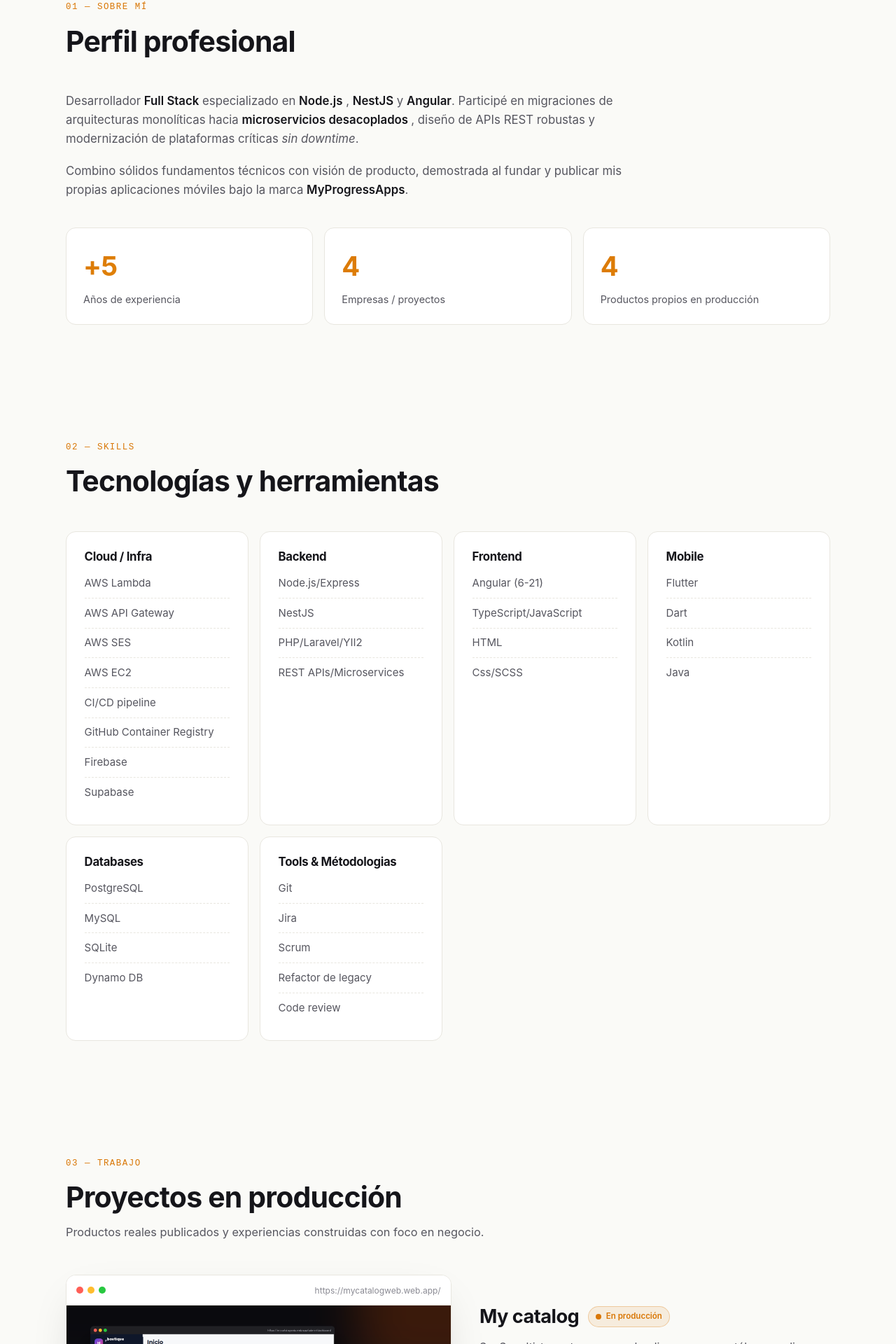
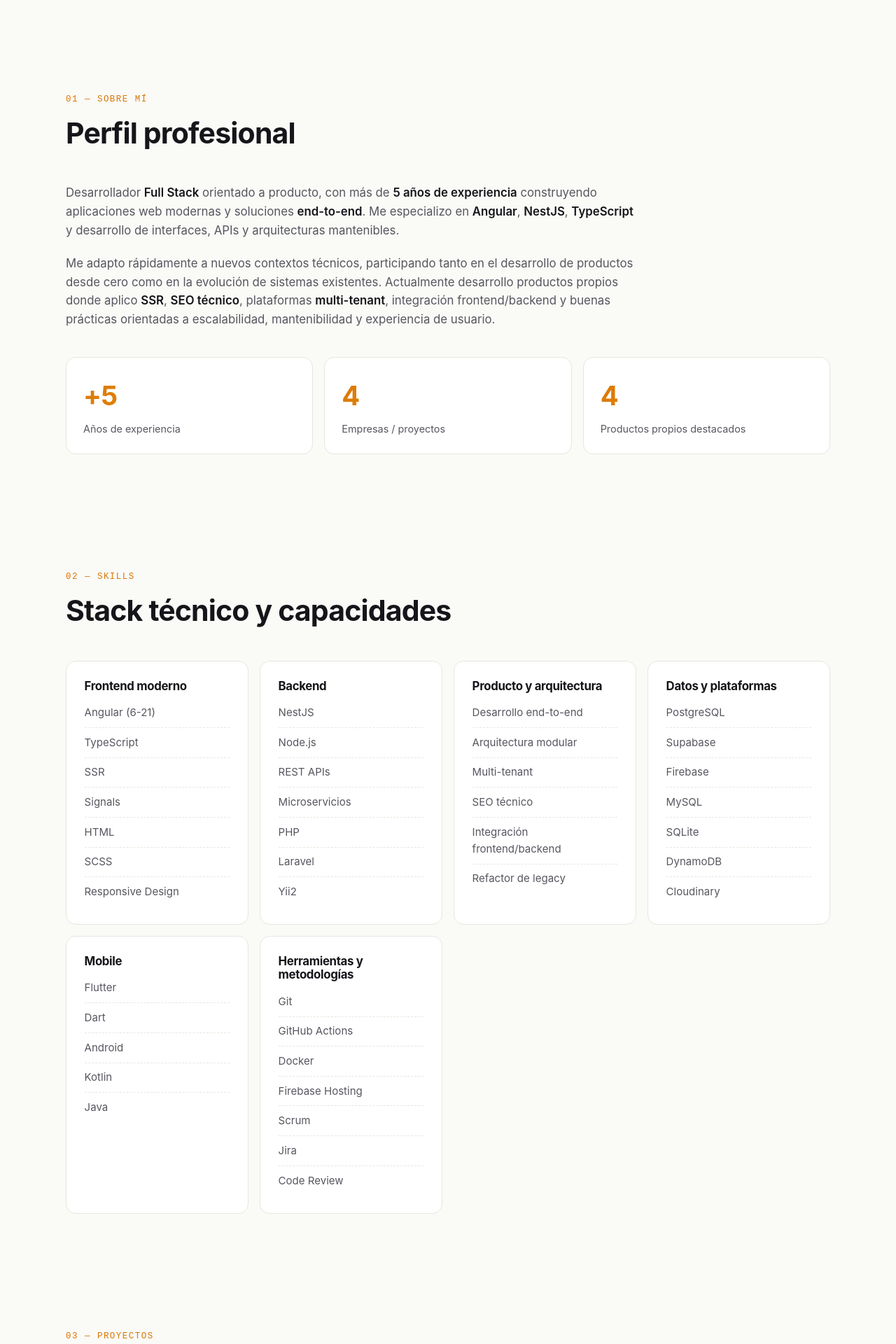
Before and after one commit to Gabrielyarbi/portfolio-angular-21, an Angular app: page / in a window 1280 px wide. Shown: the part 836-2756 px from the top of the page at 70% size. Built offline with nearby package versions, Linux system fonts and the light colour scheme.

Commit message:
actualizacion de CV

```diff
--- a/src/app/features/sections/about/about.html
+++ b/src/app/features/sections/about/about.html
@@ -1,7 +1,4 @@
-<section
-  id="about"
-  class="section container"
->
+<section id="about" class="section container">
   <header class="section__head">
     <span class="eyebrow">
       01 — Sobre mí
@@ -15,29 +12,27 @@
     <p>
       Desarrollador
       <strong>Full Stack</strong>
-      especializado en
-      <strong>Node.js</strong>
-      ,
-      <strong>NestJS</strong> y
-      <strong>Angular</strong>.
-
-      Participé en migraciones de
-      arquitecturas monolíticas hacia
-      <strong>
-        microservicios desacoplados
-      </strong>,
-      diseño de APIs REST robustas y
-      modernización de plataformas
-      críticas <em>sin downtime</em>.
+      orientado a producto, con más de
+      <strong>5 años de experiencia</strong>
+      construyendo aplicaciones web modernas y soluciones
+      <strong>end-to-end</strong>.
+      Me especializo en
+      <strong>Angular</strong>,
+      <strong>NestJS</strong>,
+      <strong>TypeScript</strong>
+      y desarrollo de interfaces, APIs y arquitecturas mantenibles.
     </p>
 
     <p>
-      Combino sólidos fundamentos
-      técnicos con visión de producto,
-      demostrada al fundar y publicar
-      mis propias aplicaciones móviles
-      bajo la marca
-      <strong>MyProgressApps</strong>.
+      Me adapto rápidamente a nuevos contextos técnicos, participando tanto en el desarrollo de productos desde cero
+      como en la evolución de sistemas existentes.
+      Actualmente desarrollo productos propios donde aplico
+      <strong>SSR</strong>,
+      <strong>SEO técnico</strong>,
+      plataformas
+      <strong>multi-tenant</strong>,
+      integración frontend/backend y buenas prácticas orientadas a escalabilidad, mantenibilidad y experiencia de
+      usuario.
     </p>
 
     <div class="stats">
--- a/src/app/features/sections/contact/contact.html
+++ b/src/app/features/sections/contact/contact.html
@@ -3,18 +3,14 @@
     <span class="eyebrow">05 — Contacto</span>
     <h2>¿Construimos algo juntos?</h2>
     <p class="section__sub">
-      Estoy abierto a posiciones backend, full stack y proyectos freelance.
+      Estoy abierto a oportunidades full stack, desarrollo de productos web modernos y proyectos freelance.
     </p>
   </header>
 
   <div class="contact">
     @for (link of links(); track link.href) {
-      <a
-        class="contact__card"
-        [href]="link.href"
-        [target]="link.href.startsWith('http') ? '_blank' : null"
-        [rel]="link.href.startsWith('http') ? 'noopener noreferrer' : null"
-      >
+    <a class="contact__card" [href]="link.href" [target]="link.href.startsWith('http') ? '_blank' : null"
+      [rel]="link.href.startsWith('http') ? 'noopener noreferrer' : null">
       @if (link.icon) {
       <span class="contact__icon">
         {{ link.icon }}
--- a/src/app/features/sections/hero/hero.html
+++ b/src/app/features/sections/hero/hero.html
@@ -2,33 +2,29 @@
 
   <div class="hero__status">
     <span class="pulse"></span>
-    Disponible para nuevos proyectos
+    Disponible para nuevas oportunidades
   </div>
 
   <h1 class="hero__title">
-    Full stack Developer <br />
-    construyendo
+    Full Stack Developer <br />
+    orientado a producto,
     <span class="accent-grad">
-      sistemas que escalan
+      construyendo aplicaciones modernas
     </span>
   </h1>
 
   <p class="hero__lead">
     Soy <strong>Gabriel Horacio Yarbi</strong>.
-    +5 años diseñando y manteniendo sistemas
-    en producción con <strong>Node.js</strong>,
-    <strong>NestJS</strong>,
-    <strong>AWS Serverless</strong> y <strong>Angular</strong>
+    Full Stack Developer con más de 5 años de experiencia construyendo aplicaciones web modernas y soluciones
+    end-to-end.
+    Especializado en <strong>Angular</strong>, <strong>NestJS</strong> y <strong>SSR</strong>,
+    participando tanto en el desarrollo de nuevos productos como en la evolución de sistemas existentes.
   </p>
 
   <div class="hero__actions">
     @for (action of actions(); track action.href) {
-      <a
-        [href]="action.href"
-        class="btn"
-        [class.btn--primary]="action.variant === 'primary'"
-        [class.btn--ghost]="action.variant === 'ghost'"
-      >
+    <a [href]="action.href" class="btn" [class.btn--primary]="action.variant === 'primary'"
+      [class.btn--ghost]="action.variant === 'ghost'">
       {{ action.label }}
     </a>
     }
--- a/src/app/features/sections/projects/projects.html
+++ b/src/app/features/sections/projects/projects.html
@@ -1,27 +1,19 @@
 <section id="projects" class="section container">
   <header class="section__head">
-    <span class="eyebrow">03 — Trabajo</span>
-    <h2>Proyectos en producción</h2>
+    <span class="eyebrow">03 — Proyectos</span>
+    <h2>Productos y proyectos destacados</h2>
     <p class="section__sub">
-      Productos reales publicados y experiencias construidas con foco en negocio.
+      Productos propios y experiencias reales construidas con foco en producto, arquitectura y experiencia de usuario.
     </p>
   </header>
 
   <div class="projects">
 
     @for (project of projects(); track project.id) {
-      <article
-        class="project"
-        [class.project--reverse]="$odd"
-      >
+    <article class="project" [class.project--reverse]="$odd">
 
       @if (project.links?.demo) {
-          <a
-            class="project__media"
-            [href]="project.links?.demo"
-            target="_blank"
-            rel="noopener noreferrer"
-          >
+      <a class="project__media" [href]="project.links?.demo" target="_blank" rel="noopener noreferrer">
         <div class="project__browser">
           <span></span>
           <span></span>
@@ -33,11 +25,7 @@
         </div>
 
         @if (project.image) {
-              <img
-                [src]="project.image"
-                [alt]="project.title"
-                loading="lazy"
-              />
+        <img [src]="project.image" [alt]="project.title" loading="lazy" />
         }
       </a>
       }
@@ -50,7 +38,7 @@
           @if (project.featured) {
           <span class="badge badge--live">
             <span class="pulse"></span>
-                  En producción
+            Destacado
           </span>
           }
         </div>
@@ -69,23 +57,13 @@
         <div class="project__actions">
 
           @if (project.links.demo) {
-                <a
-                  class="btn btn--primary"
-                  [href]="project.links.demo"
-                  target="_blank"
-                  rel="noopener noreferrer"
-                >
+          <a class="btn btn--primary" [href]="project.links.demo" target="_blank" rel="noopener noreferrer">
             Ver proyecto ↗
           </a>
           }
 
           @if (project.links.repo) {
-                <a
-                  class="btn btn--ghost"
-                  [href]="project.links.repo"
-                  target="_blank"
-                  rel="noopener noreferrer"
-                >
+          <a class="btn btn--ghost" [href]="project.links.repo" target="_blank" rel="noopener noreferrer">
             Código
           </a>
           }
--- a/src/app/features/sections/skills/skills.html
+++ b/src/app/features/sections/skills/skills.html
@@ -2,7 +2,7 @@
 
   <header class="section__head">
     <span class="eyebrow">02 — Skills</span>
-    <h2>Tecnologías y herramientas</h2>
+   <h2>Stack técnico y capacidades</h2>
   </header>
 
   <div class="skills">
--- a/src/app/shared/components/footer/footer.html
+++ b/src/app/shared/components/footer/footer.html
@@ -1,7 +1,7 @@
 <footer class="footer">
   <div class="container footer__inner">
     <span>
-      © {{ year }} Gabriel Horacio Yarbi — Hecho con Angular.
+    © {{ year }} Gabriel Horacio Yarbi — Full Stack Developer.
     </span>
 
     <a href="#top" class="footer__link">
--- a/src/app/shared/data/about.data.ts
+++ b/src/app/shared/data/about.data.ts
@@ -13,6 +13,6 @@ export const ABOUT_STATS: Stat[] = [
   },
   {
     value: PROJECTS.filter(project => project.featured === true).length.toString(),
-    label: 'Productos propios en producción'
+    label: 'Productos propios destacados'
   }
 ];
--- a/src/app/shared/data/experience.data.ts
+++ b/src/app/shared/data/experience.data.ts
@@ -7,37 +7,37 @@ export const EXPERIENCES: ExperienceItem[] = [
     period: 'Mar 2022 – Mar 2026',
     location: 'Rosario, Argentina (remoto)',
     description: [
-      'Migración progresiva del ecosistema MUVIN desde un monolito Angular + PHP hacia microservicios en Node.js, sin impactar la operación.',
-      'Diseño e implementación de servicios desacoplados para procesos críticos.',
-      'Módulos de gestión documental, operaciones logísticas y flujos end-to-end.',
-      'Refactor legacy y normalización de modelos de datos.'
+      'Desarrollé funcionalidades frontend y backend para MUVIN, una plataforma de logística y transporte en producción, trabajando sobre módulos de reservas, documentación, descargas y procesos operativos.',
+      'Participé en iniciativas de modernización tecnológica, colaborando en la evolución progresiva de componentes legacy en Angular + PHP/Yii2 hacia soluciones más desacopladas y mantenibles.',
+      'Analicé y adapté modelos de datos heredados para nuevos desarrollos, participando en procesos de normalización, refactorización y migración de funcionalidades.',
+      'Implementé mejoras de rendimiento mediante optimización de consultas y mecanismos de caché reutilizables.'
     ],
-    technologies: ['Node.js', 'NestJS', 'Angular', 'PHP/YII2', 'Microservices','Mysql']
+    technologies: ['Angular', 'Node.js', 'NestJS', 'PHP/Yii2', 'MySQL', 'Microservicios', 'Scrum']
   },
   {
-    role: 'Founder & Developer',
-    company: 'MyProgressApps · Proyecto personal',
+    role: 'Full Stack Developer | Productos digitales propios',
+    company: 'MyProgressApps',
     period: 'Ene 2025 – Actualidad',
     location: 'Jujuy, Argentina',
     description: [
-      'Fundé un proyecto de apps móviles de productividad y formación de hábitos.',
-      'Backend con Firebase, Supabase',
-      'Landing con arquitectura Serverless en AWS.',
-      'Landing con flujo asíncrono con DynamoDB Streams + Amazon SES.'
+      'Desarrollo y evoluciono productos digitales propios participando de forma integral en frontend, backend, bases de datos, diseño, SEO, SSR y despliegue.',
+      'Construí MyCatalog, una plataforma SaaS multi-tenant para creación de catálogos online y landing pages profesionales utilizando Angular SSR y Supabase.',
+      'Diseñé sistemas dinámicos de personalización, SEO optimizado y configuración por cliente para plataformas web modernas.',
+      'Actualmente desarrollo StockFlow, una plataforma de gestión de stock en etapa inicial de MVP, con backend en NestJS, base de datos en Supabase/PostgreSQL y frontend en Angular.'
     ],
-    technologies: ['Flutter', 'Dart', 'Firebase', 'Supabase', 'SQlite','AWS','Android Studio']
+    technologies: ['Angular', 'NestJS', 'TypeScript', 'Supabase', 'PostgreSQL', 'SSR', 'SEO técnico']
   },
   {
     role: 'Full Stack Developer',
-    company: 'SGLC · Ministerio de Transporte de Chile',
+    company: 'SGLC · Sistema de Gestión de Licencias de Conducir',
     period: 'Nov 2021 – Mar 2022',
     location: 'Chile (remoto)',
     description: [
-      'Mejoras en el Sistema de Gestión de Licencias de Conducir',
-      'Mejoras sobre NestJs + Angular optimizando procesos.',
-      'Resolución de incidencias en producción.'
+      'Desarrollé y mantuve funcionalidades frontend y backend para una plataforma utilizada por organismos vinculados al Ministerio de Transporte de Chile.',
+      'Participé en la implementación de nuevas pantallas y mejoras sobre funcionalidades existentes, colaborando con desarrolladores, QA, arquitectos y líderes técnicos dentro de un entorno Scrum.',
+      'Implementé mecanismos de protección de navegación mediante Angular Guards para preservar información en formularios complejos y mejorar la experiencia de usuario.'
     ],
-    technologies: ['Node.js','NestJS', 'Angular','PostgreSql']
+    technologies: ['Angular', 'PHP', 'Laravel', 'Scrum']
   },
   {
     role: 'Full Stack Developer',
@@ -45,11 +45,10 @@ export const EXPERIENCES: ExperienceItem[] = [
     period: 'Oct 2020 – Nov 2021',
     location: 'Chile (remoto)',
     description: [
-      'Plataforma de gestión de señalética y transporte público.',
-      'Autenticación centralizada con Keycloak.',
-      'Funcionalidades full stack con Laravel + Angular.',
-      'Participación activa en ceremonias Scrum.'
+      'Participé en el desarrollo de una plataforma destinada a la gestión y generación de señalética para infraestructura de transporte público.',
+      'Colaboré en la evolución de un sistema heredado hacia una solución moderna basada en Angular y tecnologías web actuales.',
+      'Implementé funcionalidades para procesamiento de datos provenientes de archivos CSV y generación automatizada de documentos PDF preparados para impresión en formatos de gran escala.'
     ],
-    technologies: ['PHP/Laravel', 'Angular', 'Keycloak','Mysql']
+    technologies: ['Angular', 'PHP', 'Laravel', 'MySQL', 'CSV', 'PDF']
   }
 ];
--- a/src/app/shared/data/hero.data.ts
+++ b/src/app/shared/data/hero.data.ts
@@ -26,6 +26,6 @@ export const HERO_CONTACTS: HeroContact[] = [
   },
   {
     icon: '☎',
-    label: '+54 9 388 464 6062'
+    label: '+54 9 3884691327'
   }
 ];
--- a/src/app/shared/data/projects.data.ts
+++ b/src/app/shared/data/projects.data.ts
@@ -3,9 +3,9 @@ import { Project } from '@models/project.model';
 export const PROJECTS: Project[] = [
   {
     id: 'mycatalog',
-    title: 'My catalog',
+    title: 'MyCatalog',
     description:
-      'SaaS multi-tenant para crear landing pages y catálogos online en minutos. Permite administrar productos, categorías, themes y configuración visual desde un panel admin, generando páginas públicas optimizadas para compartir con clientes.',
+      'Plataforma SaaS multi-tenant para crear catálogos online y landing pages profesionales. Permite administrar productos, categorías, contenido, themes y configuración visual desde un panel admin, generando páginas públicas con SSR, SEO dinámico y personalización por cliente.',
 
     stack: [
       'Angular 21',
@@ -15,28 +15,37 @@ export const PROJECTS: Project[] = [
       'PostgreSQL',
       'RLS',
       'Cloudinary',
-      'AWS Lambda', 'DynamoDB'
+      'SEO técnico',
+      'Multi-tenant',
     ],
     featured: true,
     image: 'assets/mycatalogweb-portfolio.png',
-    links: { demo: 'https://mycatalogweb.web.app/' },
+    links: { demo: 'https://my-catalog-silk.vercel.app/' },
   },
   {
     id: 'myprogressapps',
     title: 'MyProgressApps',
     description:
-      'Marca personal y landing oficial de mis aplicaciones móviles de productividad. Infraestructura Serverless en AWS: el formulario de contacto entra por API Gateway → Lambda, persiste en DynamoDB y un segundo Lambda dispara una notificación por mail vía Amazon SES.',
-    stack: ['html', 'css', 'js', 'AWS Lambda', 'DynamoDB'],
+      'Ecosistema de productos digitales propios donde desarrollo aplicaciones web y móviles de forma integral, participando en frontend, backend, diseño, bases de datos, SEO, despliegue y evolución de producto. Incluye aplicaciones publicadas en Google Play y nuevos productos en desarrollo.',
+
+    stack: [
+      'Angular',
+      'TypeScript',
+      'Flutter',
+      'Firebase',
+      'Supabase',
+      'Producto digital',
+    ],
     featured: true,
     image: 'assets/project-myprogressapps.png',
     links: { demo: 'https://my-progress-apps.web.app/' },
   },
-
   {
     id: 'myprogressgym',
-    title: 'My Progress GYM',
+    title: 'My Progress Gym',
     description:
-      'App para medir rendimiento en el tiempo, crear rutinas, tomar notas y notar el progreso en base a los datos.',
+      'Aplicación móvil publicada en Google Play para registrar rutinas, tomar notas de entrenamiento y visualizar el progreso físico a lo largo del tiempo.',
+
     stack: ['Flutter', 'Dart', 'Firebase', 'SQLite'],
     featured: true,
     image: 'assets/my-progress-gym.jpg',
@@ -46,7 +55,8 @@ export const PROJECTS: Project[] = [
     id: 'shoppinglist',
     title: 'Shopping List',
     description:
-      'Gestión inteligente de compras, para que no te olvides nada a la hora de ir al super.',
+      'Aplicación móvil publicada en Google Play para gestionar listas de compras de forma simple, rápida y práctica, pensada para evitar olvidos al momento de ir al supermercado.',
+
     stack: ['Flutter', 'Dart', 'SQLite'],
     featured: true,
     image: 'assets/lista-de-compras.jpg',
--- a/src/app/shared/data/skills.data.ts
+++ b/src/app/shared/data/skills.data.ts
@@ -2,65 +2,72 @@ import { SkillGroup } from '@models/skill-group.model';
 
 export const SKILL_GROUPS: SkillGroup[] = [
   {
-    title: 'Cloud / Infra',
+    title: 'Frontend moderno',
     items: [
-      'AWS Lambda',
-      'AWS API Gateway',
-      'AWS SES',
-      'AWS EC2',
-      'CI/CD pipeline',
-      'GitHub Container Registry',
-      'Firebase',
-      'Supabase'
-    ]
+      'Angular (6-21)',
+      'TypeScript',
+      'SSR',
+      'Signals',
+      'HTML',
+      'SCSS',
+      'Responsive Design',
+    ],
   },
   {
     title: 'Backend',
     items: [
-      'Node.js/Express',
       'NestJS',
-      'PHP/Laravel/YII2',
-      'REST APIs/Microservices'
-    ]
+      'Node.js',
+      'REST APIs',
+      'Microservicios',
+      'PHP',
+      'Laravel',
+      'Yii2',
+    ],
   },
   {
-    title: 'Frontend',
+    title: 'Producto y arquitectura',
     items: [
-      'Angular (6-21)',
-      'TypeScript/JavaScript',
-      'HTML',
-      'Css/SCSS'
-    ]
+      'Desarrollo end-to-end',
+      'Arquitectura modular',
+      'Multi-tenant',
+      'SEO técnico',
+      'Integración frontend/backend',
+      'Refactor de legacy',
+    ],
   },
-   {
+  {
+    title: 'Datos y plataformas',
+    items: [
+      'PostgreSQL',
+      'Supabase',
+      'Firebase',
+      'MySQL',
+      'SQLite',
+      'DynamoDB',
+      'Cloudinary',
+    ],
+  },
+  {
     title: 'Mobile',
     items: [
       'Flutter',
       'Dart',
+      'Android',
       'Kotlin',
-      'Java'
-    ]
-  },
-
-
-  {
-    title: 'Databases',
-    items: [
-      'PostgreSQL',
-      'MySQL',
-      'SQLite',
-      'Dynamo DB'
-    ]
+      'Java',
+    ],
   },
   {
-    title: 'Tools & Métodologias',
+    title: 'Herramientas y metodologías',
     items: [
       'Git',
+      'GitHub Actions',
+      'Docker',
+      'Firebase Hosting',
+      'Scrum',
       'Jira',
-      'Scrum',
-      'Refactor de legacy',
-      'Code review'
-    ]
+      'Code Review',
+    ],
   },
-
 ];
--- a/src/index.html
+++ b/src/index.html
@@ -1,13 +1,40 @@
 <!doctype html>
-<html lang="en">
+<html lang="es">
+
 <head>
   <meta charset="utf-8">
-  <title>PortfolioAngular21</title>
+
+  <title>Gabriel Horacio Yarbi | Full Stack Developer orientado a producto</title>
+
   <base href="/">
+
   <meta name="viewport" content="width=device-width, initial-scale=1">
+
+  <meta name="description"
+    content="Portfolio de Gabriel Horacio Yarbi, Full Stack Developer orientado a producto con experiencia en Angular, NestJS, SSR, SaaS y desarrollo de aplicaciones web modernas.">
+
+  <meta name="robots" content="index, follow, max-image-preview:large">
+
+  <meta property="og:title" content="Gabriel Horacio Yarbi | Full Stack Developer">
+  <meta property="og:description"
+    content="Full Stack Developer orientado a producto. Angular, NestJS, SSR, SaaS y construcción de aplicaciones modernas.">
+  <meta property="og:type" content="website">
+  <meta property="og:url" content="https://protfolio-angular-21.web.app/">
+  <meta property="og:image" content="https://protfolio-angular-21.web.app/assets/og-image.png">
+
+  <meta name="twitter:card" content="summary_large_image">
+  <meta name="twitter:title" content="Gabriel Horacio Yarbi | Full Stack Developer">
+  <meta name="twitter:description"
+    content="Full Stack Developer orientado a producto. Angular, NestJS, SSR, SaaS y construcción de aplicaciones modernas.">
+  <meta name="twitter:image" content="https://protfolio-angular-21.web.app/assets/og-image.png">
+
+  <link rel="canonical" href="https://protfolio-angular-21.web.app/">
+
   <link rel="icon" type="image/x-icon" href="favicon.ico">
 </head>
+
 <body>
   <app-root></app-root>
 </body>
+
 </html>
```
Also changed, not shown: public/assets/og-image.png (added), 1 other file (tests, documents, lock files or other folders). Lines whose indentation alone changed are shown as unchanged.
